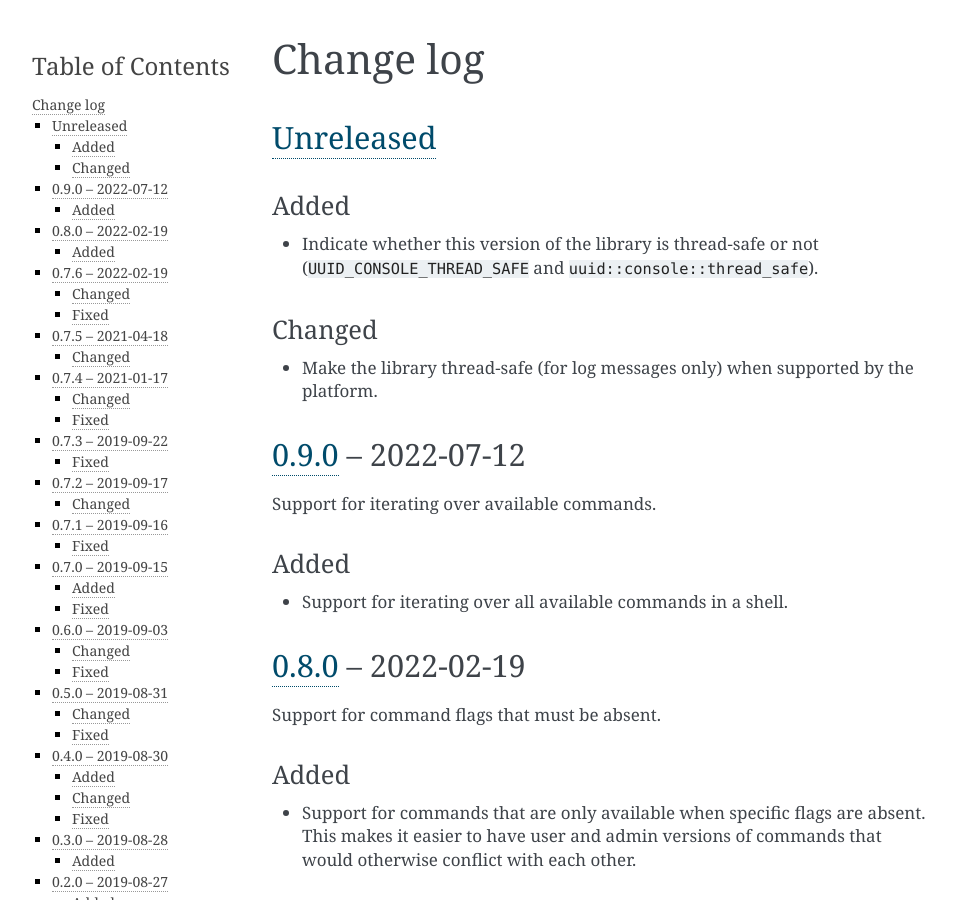
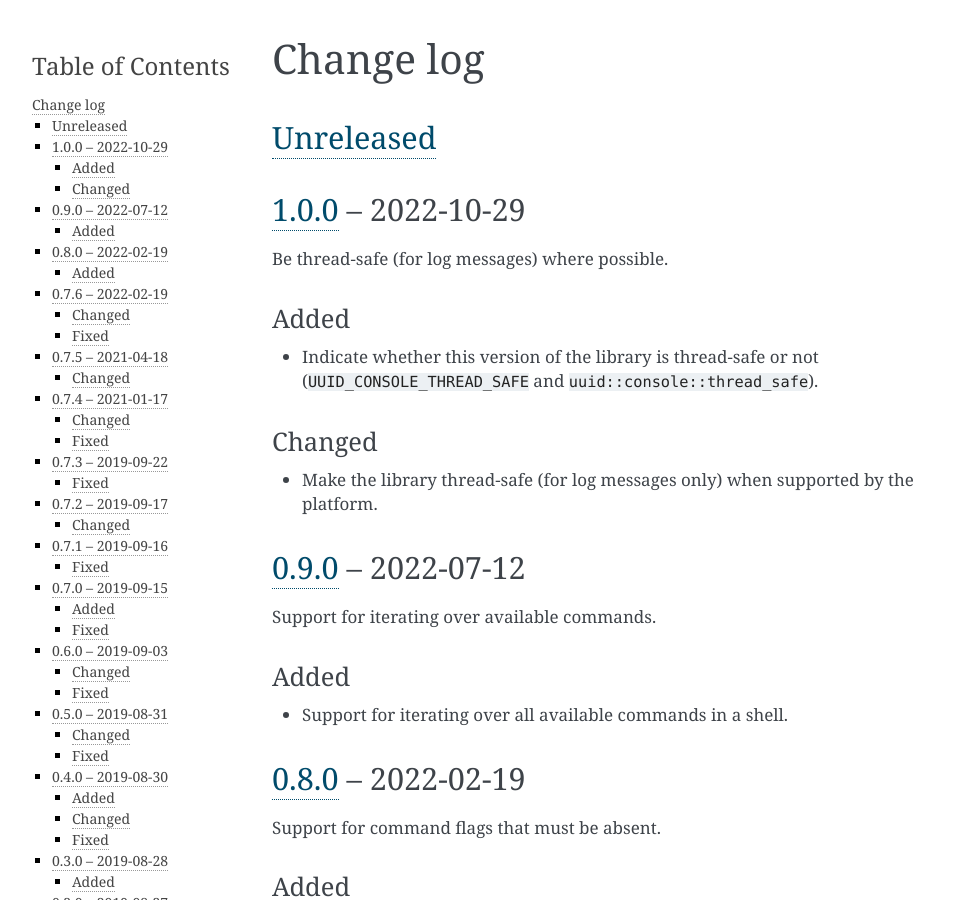
Before and after one commit to nomis/mcu-uuid-console, a Sphinx documentation site: the page built from docs/changelog.rst, in a window 1280 px wide and 900 px high. Shown: the whole window, without its empty margins (148-1103 px from the left). Built offline with Sphinx 7.4.7, drawn with Linux system fonts in a browser that asks for light colours.

Commit message:
Version 1.0.0

```diff
--- a/docs/changelog.rst
+++ b/docs/changelog.rst
@@ -3,6 +3,11 @@ Change log
 
 Unreleased_
 -----------
+
+1.0.0_ |--| 2022-10-29
+----------------------
+
+Be thread-safe (for log messages) where possible.
 
 Added
 ~~~~~
@@ -275,7 +280,8 @@ Added
 
 .. |--| unicode:: U+2013 .. EN DASH
 
-.. _Unreleased: https://github.com/nomis/mcu-uuid-console/compare/0.9.0...HEAD
+.. _Unreleased: https://github.com/nomis/mcu-uuid-console/compare/1.0.0...HEAD
+.. _1.0.0: https://github.com/nomis/mcu-uuid-console/compare/0.9.0...1.0.0
 .. _0.9.0: https://github.com/nomis/mcu-uuid-console/compare/0.8.0...0.9.0
 .. _0.8.0: https://github.com/nomis/mcu-uuid-console/compare/0.7.6...0.8.0
 .. _0.7.6: https://github.com/nomis/mcu-uuid-console/compare/0.7.5...0.7.6
--- a/library.json
+++ b/library.json
@@ -12,7 +12,7 @@
 		"type": "git",
 		"url": "https://github.com/nomis/mcu-uuid-console.git"
 	},
-	"version": "0.9.0",
+	"version": "1.0.0",
 	"license": "GPL-3.0-or-later",
 	"homepage": "https://mcu-uuid-console.readthedocs.io/",
 	"export": {
```
